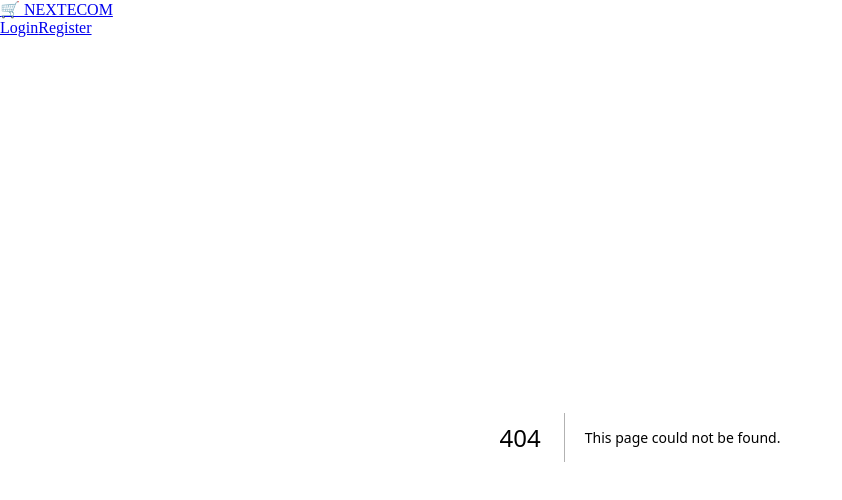
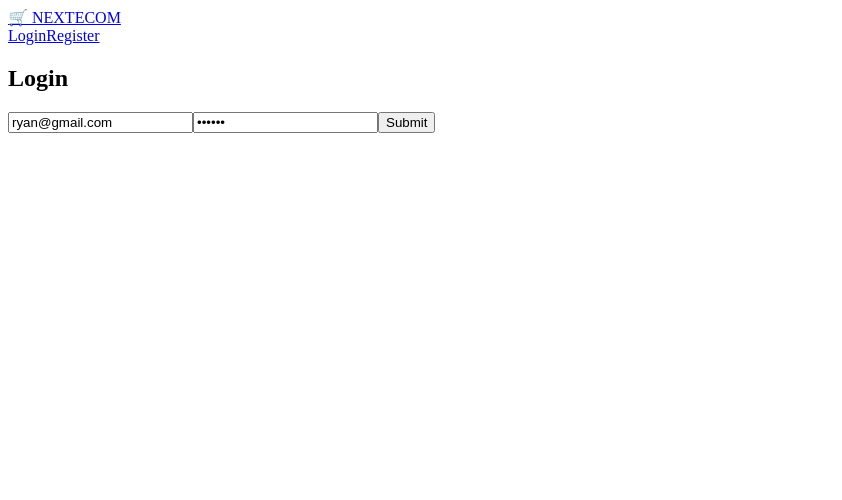
Before and after one commit to Zbigniew013/next_e_commerce, a Next.js app: page /login in a window 1280 px wide. Before the commit this address had no page. Shown: the top 500 px of the page, without its empty margins (0-842 px from the left). Built offline with nearby package versions, Linux system fonts and the light colour scheme.

Commit message:
Next-Auth sign in

```diff
--- /dev/null
+++ b/app/login/page.js
@@ -0,0 +1,75 @@
+'use client';
+import { useState } from 'react';
+import toast from 'react-hot-toast';
+import { useRouter } from 'next/navigation';
+import { signIn } from 'next-auth/react';
+
+export default function Register() {
+  const [email, setEmail] = useState('ryan@gmail.com');
+  const [password, setPassword] = useState('rrrrrr');
+  const [loading, setLoading] = useState(false);
+
+  const router = useRouter();
+
+  const handleSubmit = async e => {
+    e.preventDefault();
+
+    try {
+      setLoading(true);
+
+      const result = await signIn('credentials', {
+        redirect: false,
+        email,
+        password,
+      });
+
+      setLoading(false);
+      if (result?.error) {
+        toast.error(result?.error);
+      } else {
+        toast.success('Login success');
+        router.push('/');
+      }
+    } catch (err) {
+      console.log(err);
+      setLoading(false);
+    }
+  };
+
+  return (
+    <main>
+      <div className='container'>
+        <div className='row d-flex justify-content-center align-items-center vh-100'>
+          <div className='col-lg-5 shadow bg-light p-5'>
+            <h2 className='mb-4 text-center'>Login</h2>
+
+            <form onSubmit={handleSubmit}>
+              <input
+                type='email'
+                value={email}
+                onChange={e => setEmail(e.target.value)}
+                className='form-control mb-4'
+                placeholder='Enter your email'
+              />
+
+              <input
+                type='password'
+                value={password}
+                onChange={e => setPassword(e.target.value)}
+                className='form-control mb-4'
+                placeholder='Enter your password'
+              />
+
+              <button
+                className='btn btn-primary btn-raised'
+                disabled={loading || !email || !password}
+              >
+                {loading ? 'Please wait..' : 'Submit'}
+              </button>
+            </form>
+          </div>
+        </div>
+      </div>
+    </main>
+  );
+}
--- a/package.json
+++ b/package.json
@@ -14,6 +14,7 @@
     "mongoose": "^7.6.7",
     "mongoose-unique-validator": "^4.0.0",
     "next": "14.0.4",
+    "next-auth": "^4.24.5",
     "react": "^18",
     "react-dom": "^18",
     "react-hot-toast": "^2.4.1"
```
Also changed, not shown: 1 other file (tests, documents, lock files or other folders).
